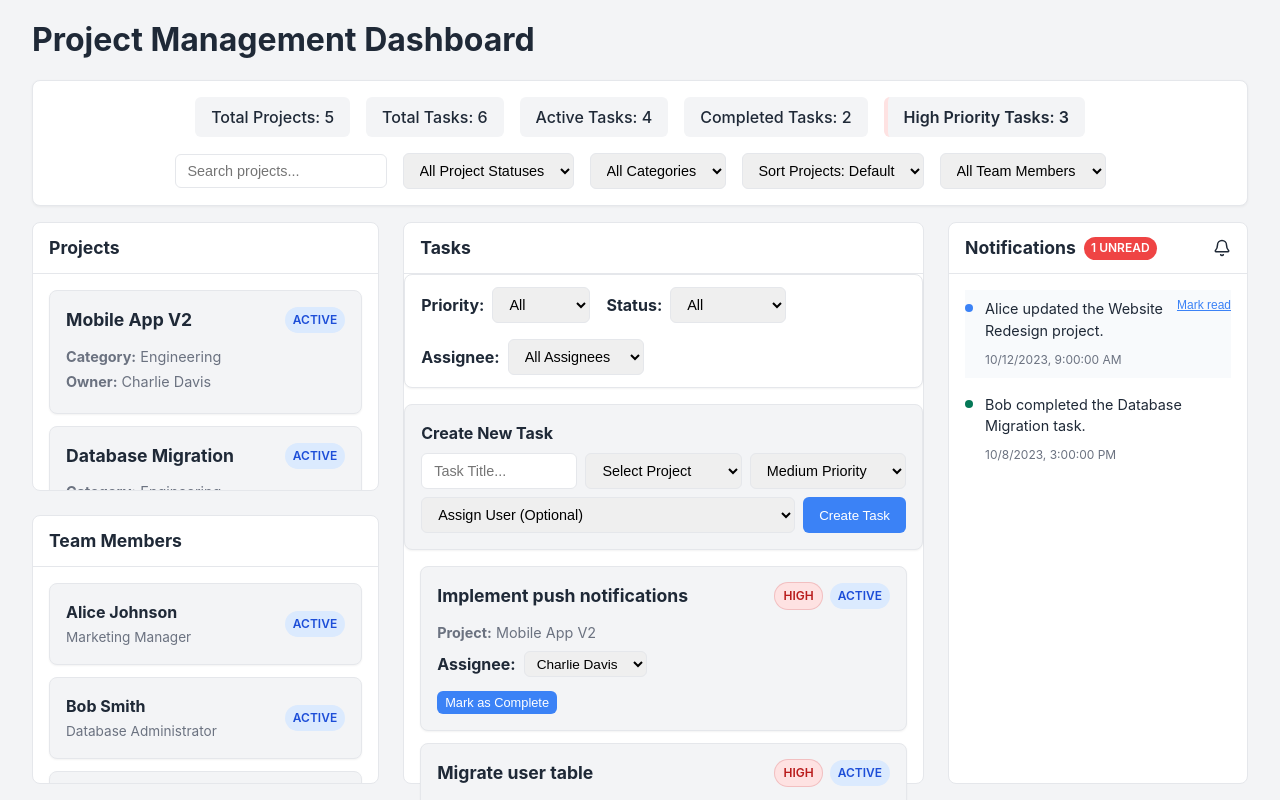
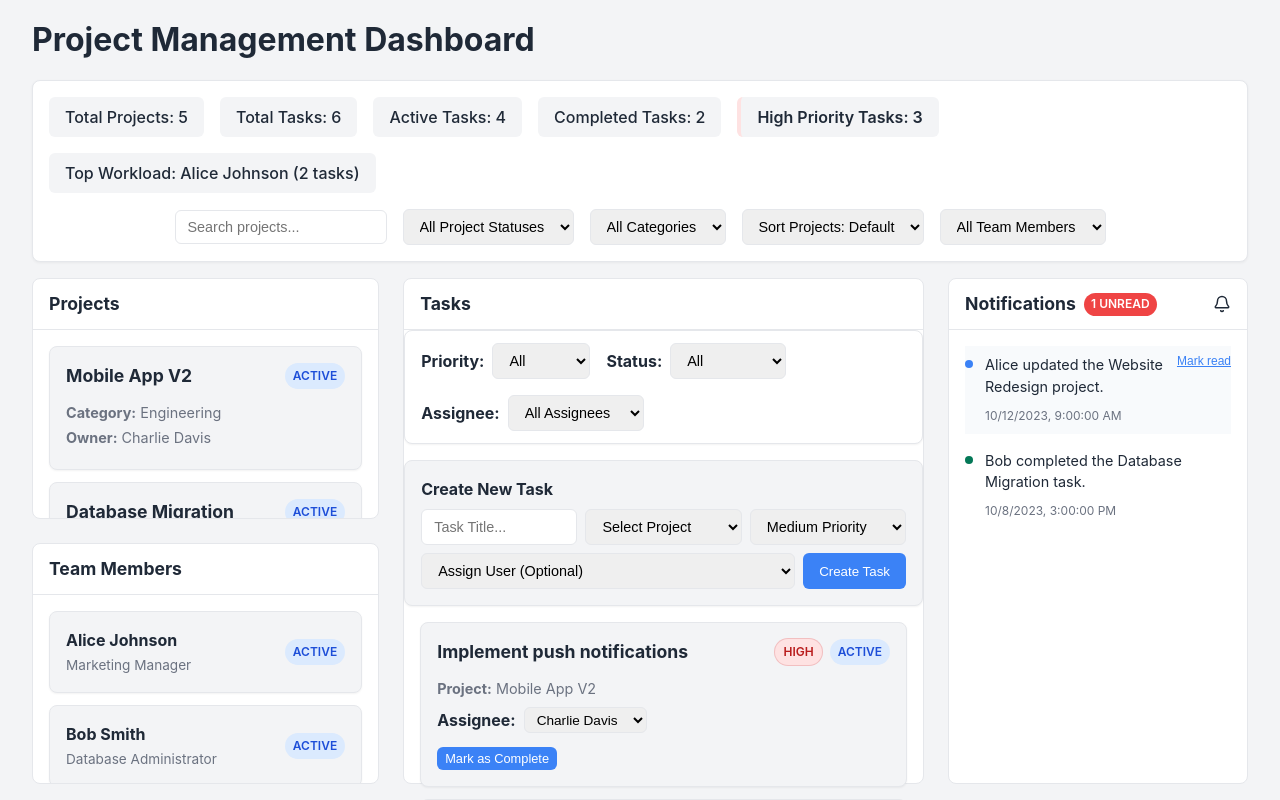
Before and after one commit to sameershaik787/labpractical, a React app: page / in a window 1280 px wide. Shown: the top 800 px of the page. Built offline with nearby package versions, Linux system fonts and the light colour scheme; the HTML template or start-up script is replaced by a standard one.

Commit message:
feat(ui): display team performance and top workload user card in dashboard header

```diff
--- a/src/components/Dashboard.jsx
+++ b/src/components/Dashboard.jsx
@@ -74,6 +74,9 @@ function Dashboard() {
                         </div>
                         <div className="stat-card stat-card-high-priority">
                             <span>High Priority Tasks: {stats.highPriorityTasks}</span>
+                        </div>
+                        <div className="stat-card">
+                            <span>Top Workload: {stats.highestWorkloadUser}</span>
                         </div>
                     </div>
 
```
